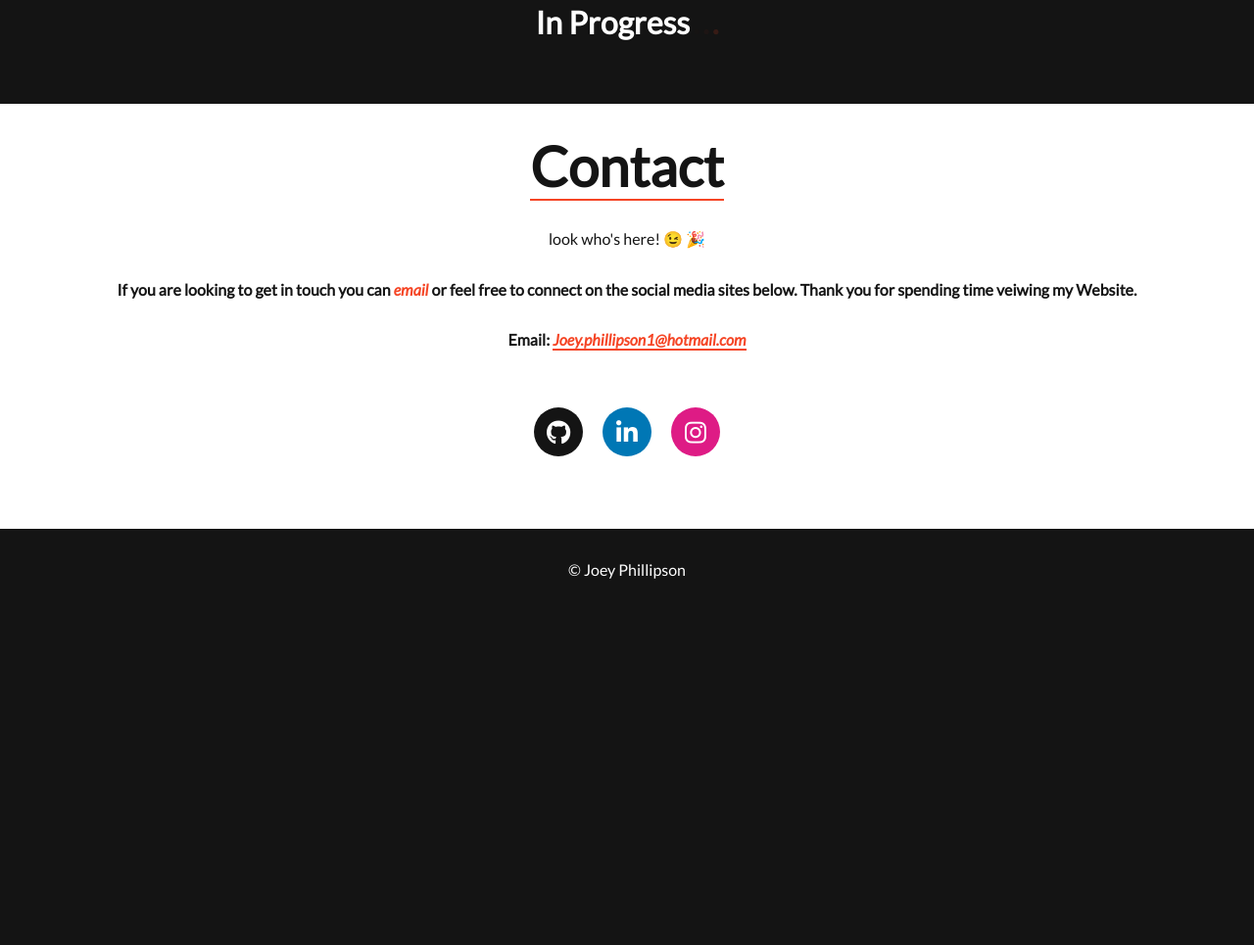
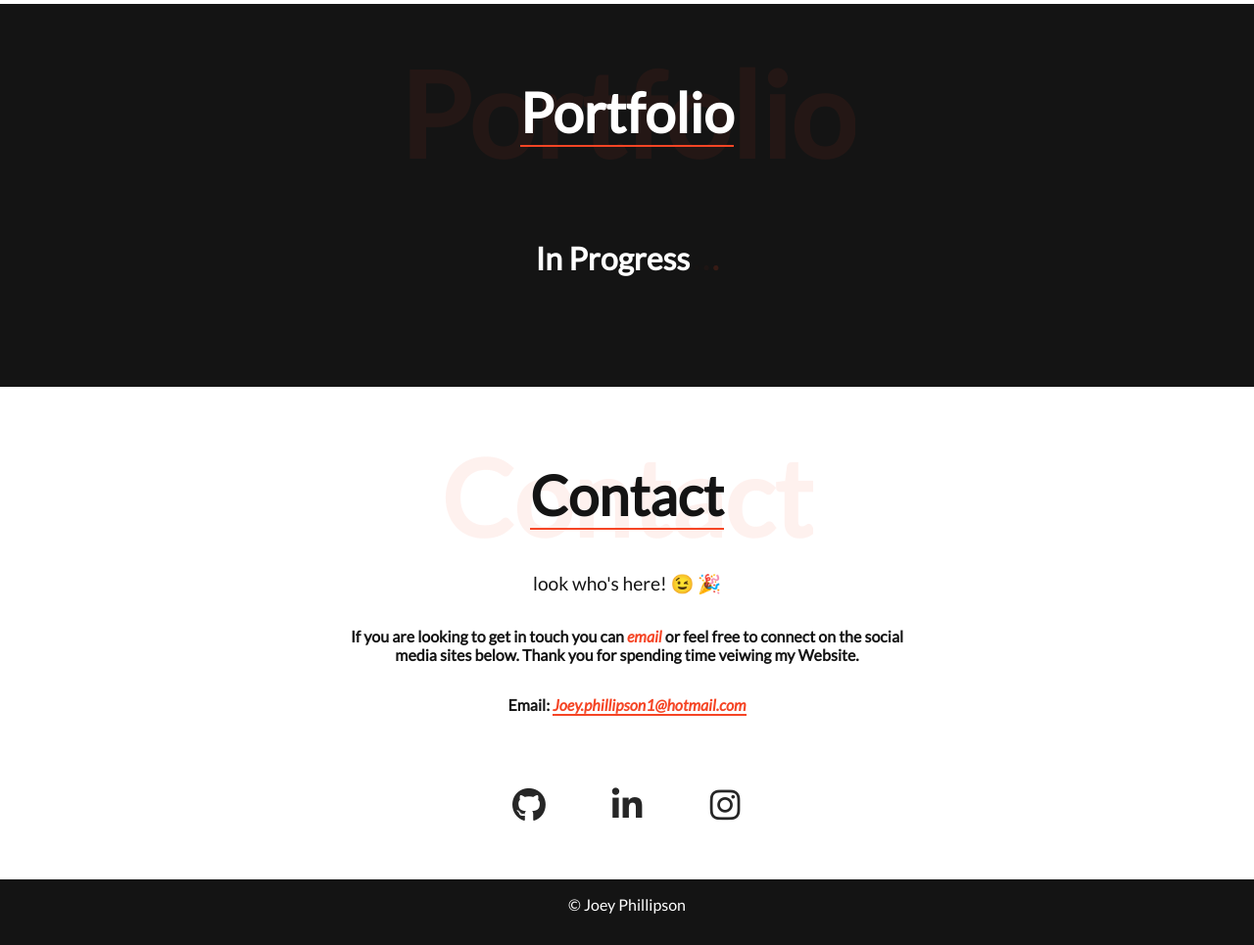
Before and after one commit to Joey690152/Portfolio.v2, a plain HTML site: page index.html in a window 1280 px wide. Shown: the part 1446-2411 px from the top of the page at 98% size. Before the commit the page ends 2069 px from the top, so only its background shows below. Drawn offline with Linux system fonts and the light colour scheme.

Commit message:
made responsive for bigger screens. few changes to buttons on hover.

```diff
--- a/index.html
+++ b/index.html
@@ -147,16 +147,24 @@
       <h2>Email: <span class="email">Joey.phillipson1@hotmail.com</span></h2>
     </div>
 
-    <div class="social-section">
-      <div class="social-links github">
-        <a href="https://github.com/Joey690152" target="_blank"><i class="fab fa-github"></i></a>
-      </div>
-      <div class="social-links linkedin">
-        <a href="https://www.linkedin.com/in/joseph-phillipson-8225871b6/" target="_blank"><i class="fab fa-linkedin-in"></i></a>
-      </div>
-      <div class="social-links instagram">
-        <a href="https://www.instagram.com/web_dev_joey/" target="_blank"><i class="fab fa-instagram"></i></a>
-      </div>
+    <div class="social-links">
+      <ul>
+        <li>
+          <a href="https://github.com/Joey690152" target="_blank">
+            <i class="fab fa-github icon github"></i>
+          </a>
+        </li>
+        <li>
+          <a href="https://www.linkedin.com/in/joseph-phillipson-8225871b6/" target="_blank">
+            <i class="fab fa-linkedin-in icon linkedin"></i>
+          </a>
+        </li>
+        <li>
+          <a href="https://www.instagram.com/web_dev_joey/" target="_blank">
+            <i class="fab fa-instagram icon instagram"></i>
+          </a>
+        </li>
+      </ul>
     </div>
   </section>
 
--- a/styles.css
+++ b/styles.css
@@ -27,7 +27,7 @@ html {
 
 body {
   background-color: var(--background);
-  height: 100vh;
+  /* height: 100vh; */
   font-family: var(--lato);
 }
 
@@ -62,6 +62,7 @@ a {
   left: 0;
   z-index: 100;
   transition: all 0.6s;
+  height: 8vh;
 }
 
 .sticky {
@@ -88,6 +89,8 @@ a {
   color: var(--white);
   text-align: center;
   padding: 3em;
+  margin-left: auto;
+  margin-right: auto;
 }
 
 .hero .first-hero-text {
@@ -130,7 +133,7 @@ a {
 
 
 section {
-  padding: 4em 2em;
+  padding: 7em 2em;
   position: relative;
 }
 
@@ -226,26 +229,40 @@ section#home {
   text-align: center;
 }
 
-.social-section, .social-links {
-  margin-top: 2em;
-  font-size: 25px;
+ .social-links ul {
   display: flex;
-  flex-direction: row;
-  cursor: pointer;
-  align-items: center;
-  justify-content: center;
+  position: absolute;
+  top: 90%;
+  left: 50%;
+  transform: translate(-50%, -50%);
 }
 
-.social-links {
-  margin: 10px;
+.social-links ul li {
+  list-style: none;
+}
+
+.social-links ul li a {
+  width: 80px;
+  height: 80px;
+  text-align: center;
+  line-height: 70px;
+  font-size: 35px;
+  margin: 0 10px;
+  display: block;
+  border-radius: 50%;
+  position: relative;
+  overflow: hidden;
+  z-index: 1;
+}
+
+.social-links ul li a .icon {
+  position: relative;
+  transition: .5s;
+  z-index: 3;
+  padding: 10px;
   border-radius: 50%;
   color: var(--white);
-  width: 50px;
-  height: 50px;
-}
 
-.social-links i {
-  color: var(--white);
 }
 
 .github {
@@ -455,11 +472,197 @@ section#home {
 }
 
 .footer-content{
-  margin: 2em 2em;
-  padding-bottom: 2em;
+  margin: 1em 1em;
+  padding-bottom: 1em;
   color: var(--white);
   display: flex;
   flex-direction: column;
   align-items: center;
   justify-content: center;
 }
+
+@media only screen and (min-width: 800px){
+  .card-section .card {
+    flex: 0 0 25%;
+  }
+
+  .hero h1 {
+    max-width: 500px;
+    margin: 0 auto;
+  }
+
+  .about-title-big {
+    font-size: 6rem;
+    opacity: 7%;
+  }
+
+  .about-section {
+    max-width: 650px;
+    margin: 4.5em auto 3em;
+    font-size: 1.2rem;
+  }
+
+  .portfolio-title-big {
+    font-size: 5rem;
+    color: var(--red);
+    z-index: 6;
+    overflow: hidden;
+    position: absolute;
+    opacity: 7%;
+    display: flex;
+}
+
+.contact-title-big {
+  display: flex;
+  opacity: 7%;
+  font-size: 4.5rem;
+}
+
+.contact-content {
+  max-width: 600px;
+  margin: 4em auto 3em;
+}
+
+
+}
+
+
+@media only screen and (min-width: 1024px) {
+  .navbar {
+    font-size: 1.2rem;
+  }
+
+  .content {
+    font-size: 1.2rem;
+  }
+
+  .contact-content {
+    font-size: 1.2rem;
+  }
+
+}
+
+@media only screen and (min-width: 1150px) {
+
+  .button {
+	 cursor: pointer;
+	 position: relative;
+	 padding: 10px 15px;
+	 background: var(--red);
+	 font-size: 1.2rem;
+	 border-top-right-radius: 10px;
+	 border-bottom-left-radius: 10px;
+	 transition: all 1s;
+
+}
+
+.button a {
+  color: var(--background);
+  padding: 9px 15px;
+}
+
+ .button:after, .button:before {
+	 content: " ";
+	 width: 10px;
+	 height: 10px;
+	 position: absolute;
+	 border: 0px solid #fff;
+	 transition: all 1s;
+}
+ .button:after {
+	 top: -1px;
+	 left: -1px;
+	 border-top: 4px solid var(--white);
+	 border-left: 4px solid var(--white);
+}
+ .button:before {
+	 bottom: -1px;
+	 right: -1px;
+	 border-bottom: 4px solid var(--white);
+	 border-right: 4px solid var(--white);
+}
+ .button:hover {
+	 border-top-right-radius: 0px;
+	 border-bottom-left-radius: 0px;
+}
+ .button:hover:before, .button:hover:after {
+	 width: 100%;
+	 height: 100%;
+}
+
+  .social-links ul {
+  display: flex;
+  position: absolute;
+  top: 85%;
+  left: 50%;
+  transform: translate(-50%, -50%);
+}
+
+.social-links ul li {
+  list-style: none;
+}
+
+.social-links ul li a {
+  width: 80px;
+  height: 80px;
+  background-color: #fff;
+  text-align: center;
+  line-height: 70px;
+  font-size: 35px;
+  margin: 0 10px;
+  display: block;
+  border-radius: 50%;
+  position: relative;
+  overflow: hidden;
+  border: 3px solid #fff;
+  z-index: 1;
+}
+
+.social-links ul li a .icon {
+  position: relative;
+  color: #262626;
+  transition: .5s;
+  z-index: 3;
+
+}
+
+.social-links ul li a:hover .icon {
+  color: #fff;
+  transform: rotateY(360deg);
+}
+
+.social-links ul li a:before {
+  content: "";
+  position: absolute;
+  top: 100%;
+  left: 0;
+  width: 100%;
+  height: 100%;
+  background: #f00;
+  transition: .5s;
+  z-index: 2;
+}
+
+.social-links ul li a:hover:before {
+  top: 0;
+}
+
+.social-links ul li:nth-child(1) a:before{
+  background: var(--background);
+  color: var(--white);
+}
+
+.social-links ul li:nth-child(2) a:before{
+  background: #0077b5;
+}
+
+.social-links ul li:nth-child(3) a:before {
+  background: #DE1b85;
+}
+
+.github, .linkedin, .instagram {
+  background: transparent;
+}
+
+
+}
```
